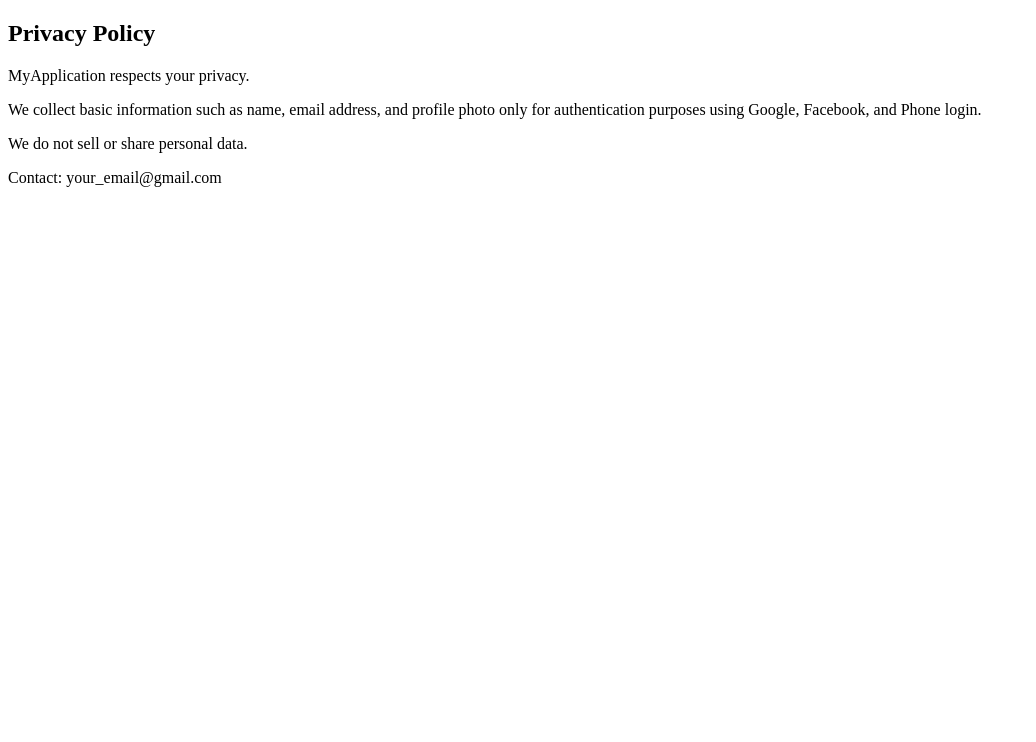
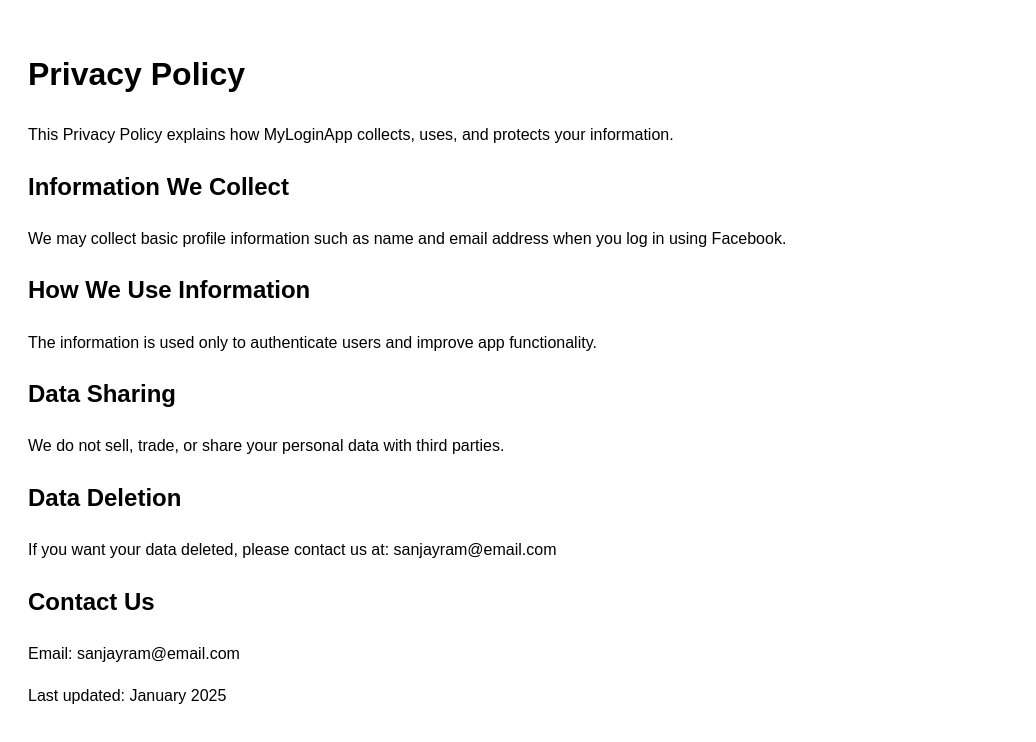
Before and after one commit to sanjayrajm/myapplication-privacy, a plain HTML site: page index.html in a window 1280 px wide. Shown: the whole page, without its empty margins (0-1036 px from the left). Drawn offline with Linux system fonts and the light colour scheme.

Commit message:
Update index.html

```diff
--- a/index.html
+++ b/index.html
@@ -1,18 +1,30 @@
 <!DOCTYPE html>
-<html>
+<html lang="en">
 <head>
+  <meta charset="UTF-8">
   <title>Privacy Policy</title>
+  <meta name="viewport" content="width=device-width, initial-scale=1">
 </head>
-<body>
-<h2>Privacy Policy</h2>
+<body style="font-family: Arial; padding: 20px; line-height: 1.6;">
+  <h1>Privacy Policy</h1>
 
-<p>MyApplication respects your privacy.</p>
+  <p>This Privacy Policy explains how MyLoginApp collects, uses, and protects your information.</p>
 
-<p>We collect basic information such as name, email address, and profile photo
-only for authentication purposes using Google, Facebook, and Phone login.</p>
+  <h2>Information We Collect</h2>
+  <p>We may collect basic profile information such as name and email address when you log in using Facebook.</p>
 
-<p>We do not sell or share personal data.</p>
+  <h2>How We Use Information</h2>
+  <p>The information is used only to authenticate users and improve app functionality.</p>
 
-<p>Contact: your_email@gmail.com</p>
+  <h2>Data Sharing</h2>
+  <p>We do not sell, trade, or share your personal data with third parties.</p>
+
+  <h2>Data Deletion</h2>
+  <p>If you want your data deleted, please contact us at: sanjayram@email.com</p>
+
+  <h2>Contact Us</h2>
+  <p>Email: sanjayram@email.com</p>
+
+  <p>Last updated: January 2025</p>
 </body>
 </html>
```
